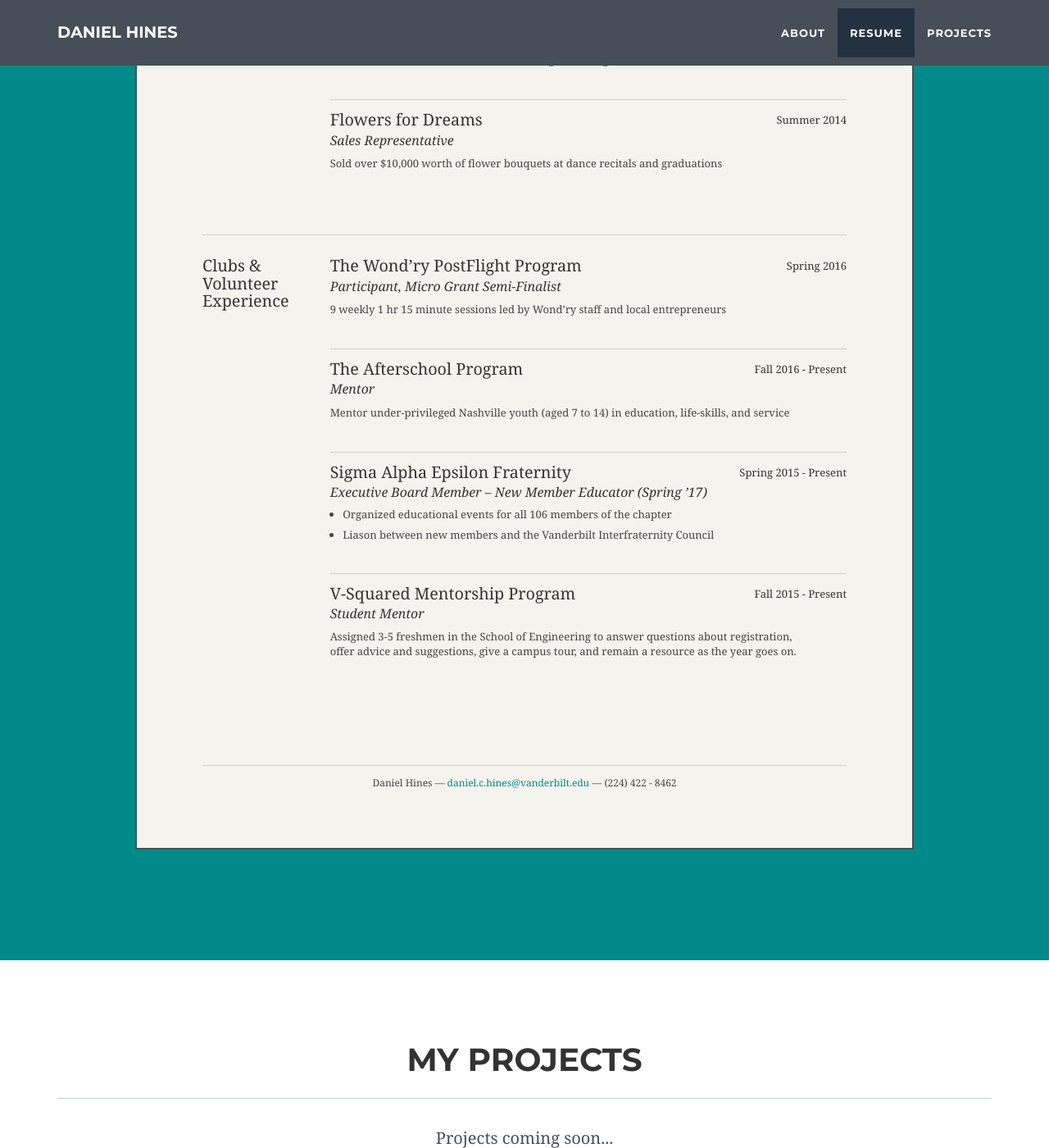
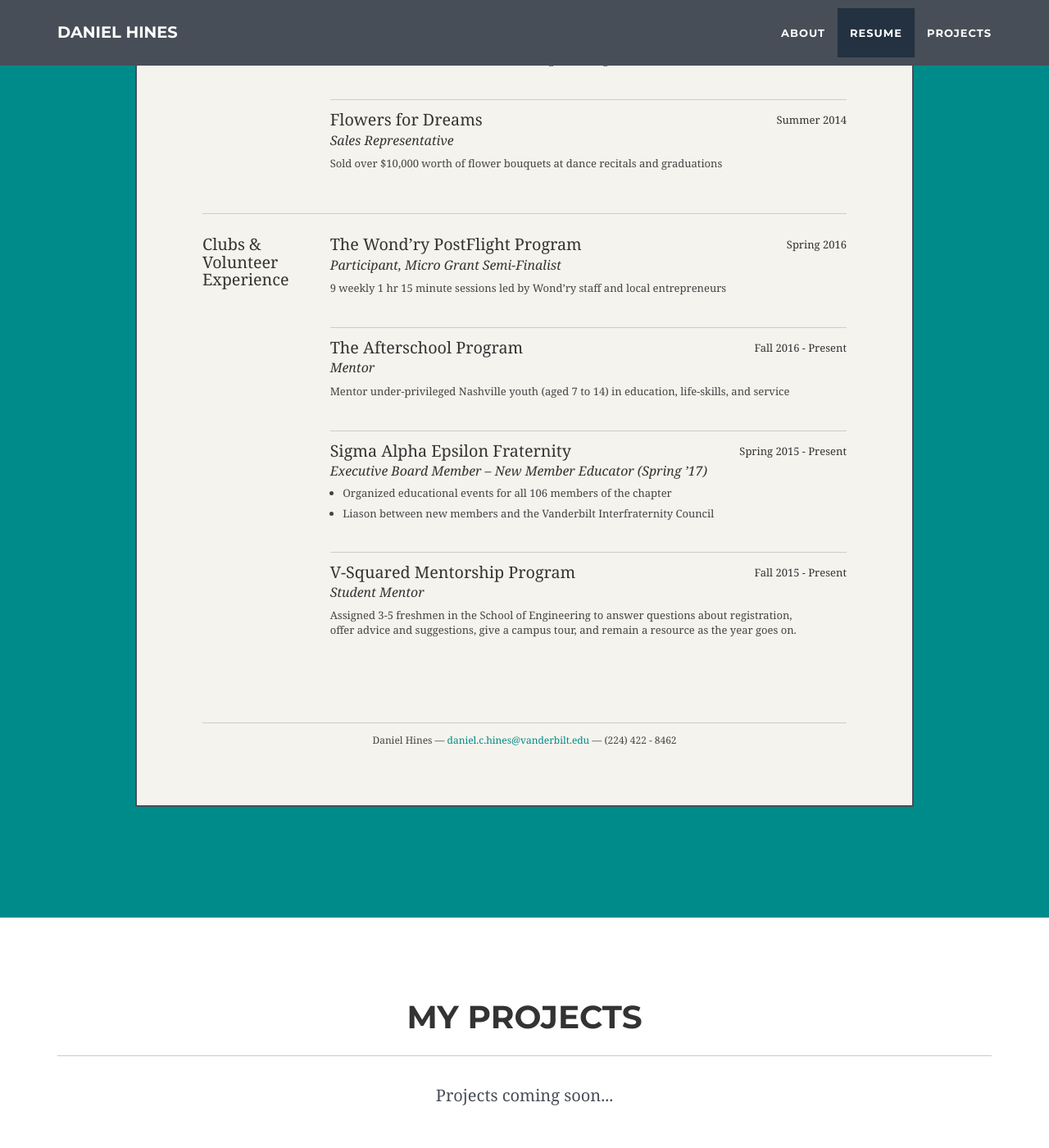
Before and after one commit to danielchines/danielchines.github.io, a Jekyll site: the page built from index.html, in a window 1280 px wide and 1400 px high, scrolled down 2776 px. Shown: the whole window at 82% size. Built offline with Jekyll 4.4.1, drawn with Linux system fonts in a browser that asks for light colours.

Commit message:
Update resume.css

```diff
--- a/_includes/css/resume.css
+++ b/_includes/css/resume.css
@@ -66,7 +66,7 @@ p.education-p { margin-top: 12px; font-size: 100%; line-height: 18px; }
 .job ul { margin-top: 0.75em; }
 #bd li.job { margin: 0 0 10px 1.2em; line-height: 15px; padding: 0; list-style-type: disc; border-bottom: none; }
 #bd li.job.last { margin: 0.75em 4em 2em 1.2em; padding-bottom: 0px; }
-#bd .job.last { border-bottom: none; margin-bottom: 1em; padding-bottom: 1em; }
+#bd .job.last { border-bottom: none; margin-bottom: 0; padding-bottom: 0; }
 
 /* //-- Languages -- */
 #bd .talent { margin-top: 0; width: 32%; float: right }
```
